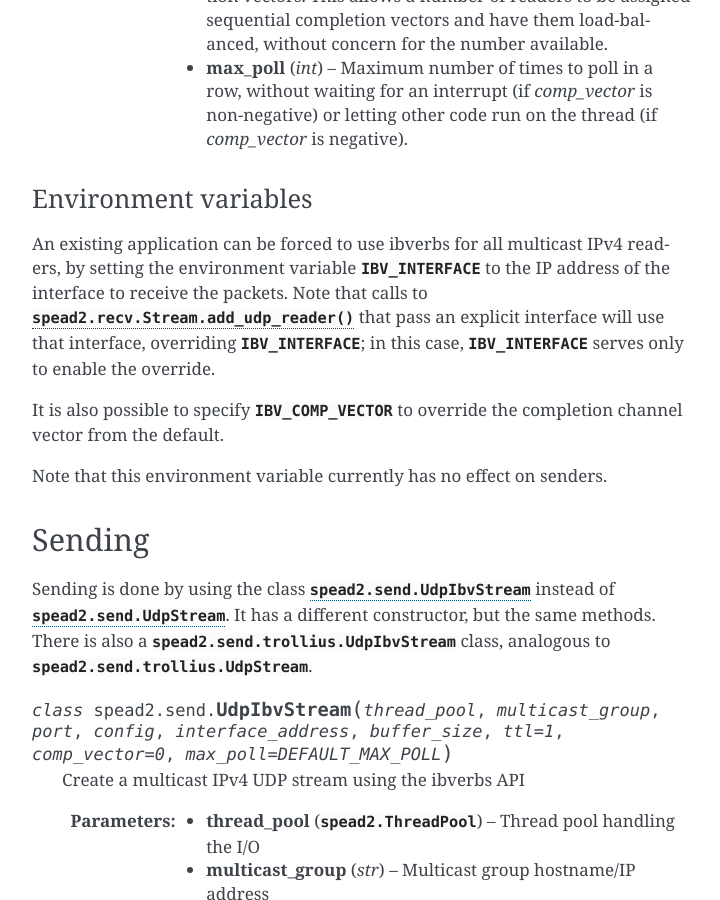
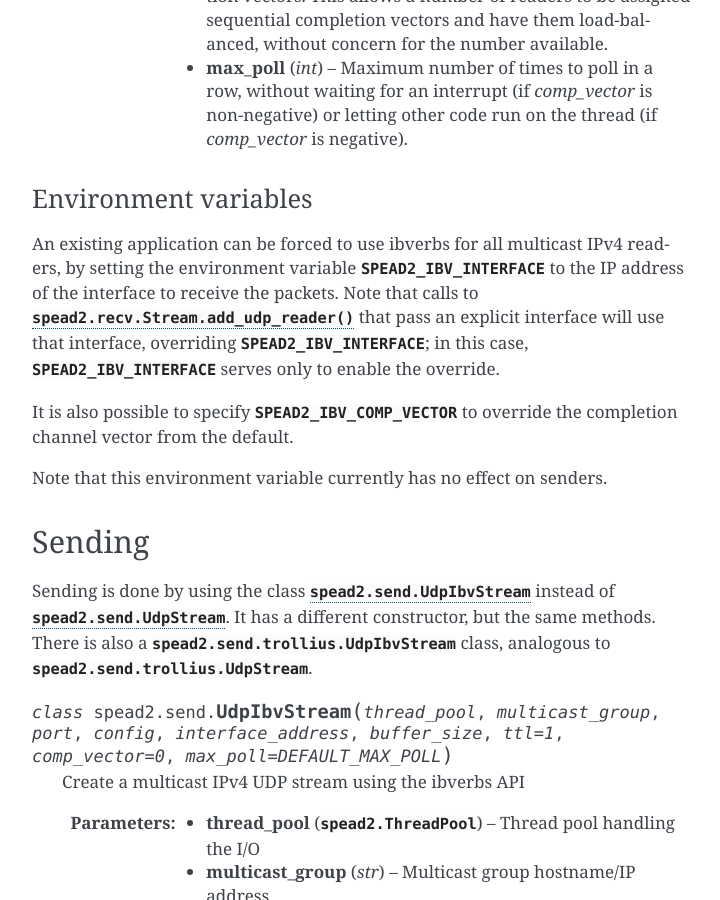
Before and after one commit to ska-sa/spead2, a Sphinx documentation site: the page built from doc/py-ibverbs.rst, in a window 1280 px wide and 900 px high, scrolled down 1465 px. Shown: the whole window, without its empty margins (388-1108 px from the left). Built offline with Sphinx 7.4.7, drawn with Linux system fonts in a browser that asks for light colours.

Commit message:
Fix docs re IBV environment variable names
They were incorrectly documented as IBV_*, fixed to SPEAD2_IBV_* to
match the code.

```diff
--- a/doc/py-ibverbs.rst
+++ b/doc/py-ibverbs.rst
@@ -71,13 +71,13 @@ The ibverbs API can be used programmatically by using an extra method of
 Environment variables
 ^^^^^^^^^^^^^^^^^^^^^
 An existing application can be forced to use ibverbs for all multicast IPv4
-readers, by setting the environment variable :envvar:`IBV_INTERFACE` to the IP
+readers, by setting the environment variable :envvar:`SPEAD2_IBV_INTERFACE` to the IP
 address of the interface to receive the packets. Note that calls to
 :py:meth:`spead2.recv.Stream.add_udp_reader` that pass an explicit interface
-will use that interface, overriding :envvar:`IBV_INTERFACE`; in this case,
-:envvar:`IBV_INTERFACE` serves only to enable the override.
+will use that interface, overriding :envvar:`SPEAD2_IBV_INTERFACE`; in this case,
+:envvar:`SPEAD2_IBV_INTERFACE` serves only to enable the override.
 
-It is also possible to specify :envvar:`IBV_COMP_VECTOR` to override the
+It is also possible to specify :envvar:`SPEAD2_IBV_COMP_VECTOR` to override the
 completion channel vector from the default.
 
 Note that this environment variable currently has no effect on senders.
```
